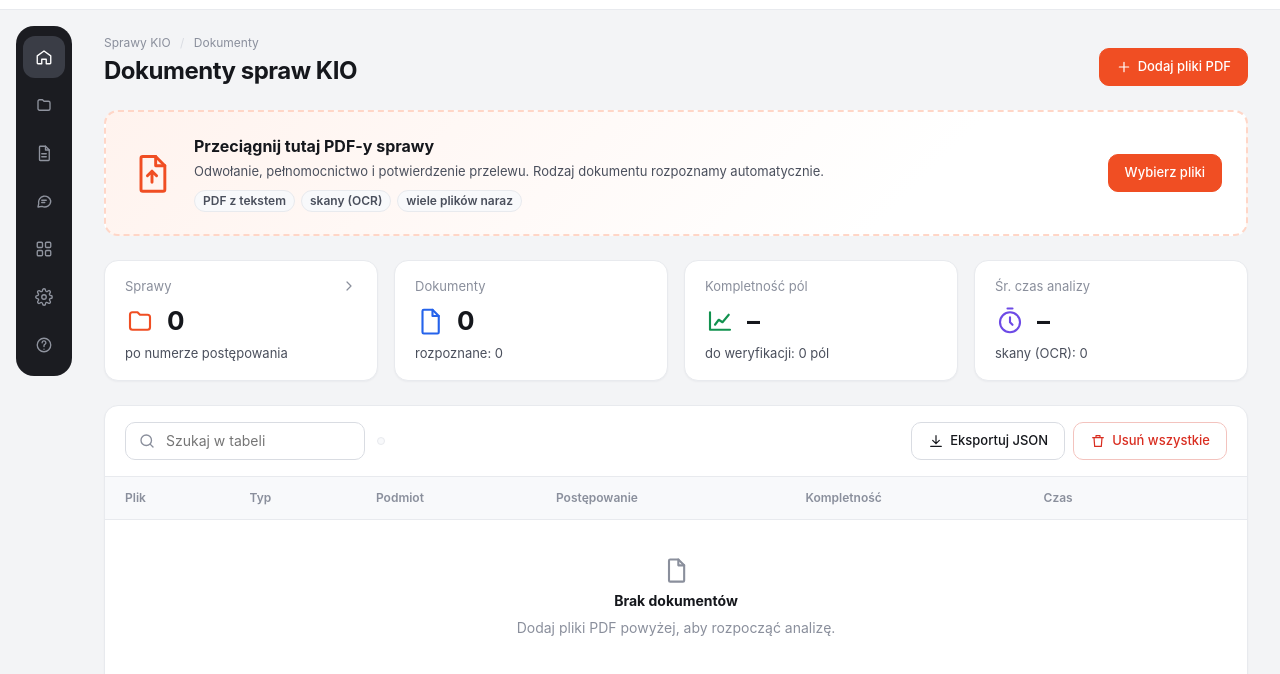
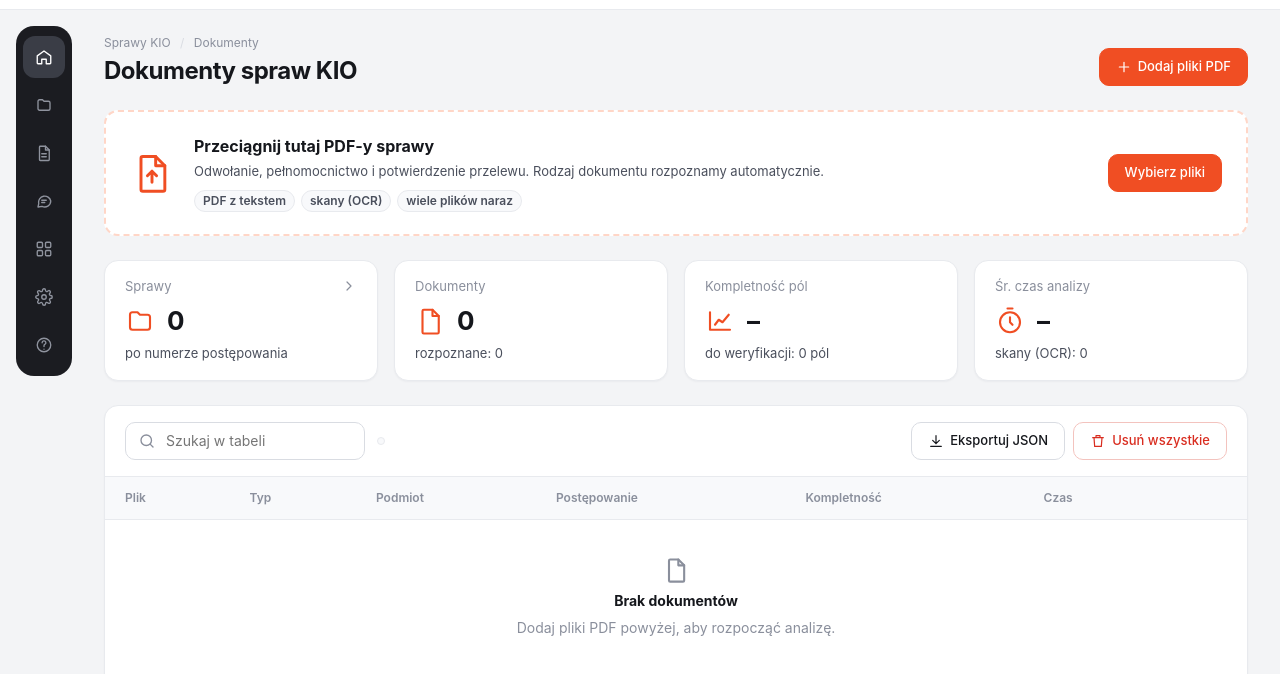
Before and after one commit to praha6248/odwolania2Json, a plain HTML site: page odwolania2json/web/static/index.html in a window 1280 px wide. Shown: the part 54-728 px from the top of the page. Drawn offline with Linux system fonts and the light colour scheme; no server answers.

Commit message:
Use one accent colour for icons and a flat drop zone
The drop zone loses its gradient background and only tints on hover. KPI
and drop zone icons share the accent colour of the primary buttons, so the
header row reads as one group instead of four unrelated colours.
Screenshots regenerated.

```diff
--- a/odwolania2json/web/static/app.css
+++ b/odwolania2json/web/static/app.css
@@ -290,7 +290,7 @@ select { height: 34px; padding: 0 28px 0 10px; border: 1px solid var(--line-stro
 .icon-btn.danger:hover { background: var(--red-soft); color: var(--red); }
 .btn:disabled { opacity: .55; cursor: not-allowed; }
 
-.dropzone { flex-direction: row; align-items: center; justify-content: flex-start; gap: 20px; margin: 0 0 24px; padding: 22px 24px; text-align: left; border: 2px dashed var(--accent-line); background: linear-gradient(135deg, var(--accent-soft), #fff 70%); border-radius: var(--r-lg); cursor: pointer; transition: border-color .15s, background .15s, transform .15s, box-shadow .15s; }
+.dropzone { flex-direction: row; align-items: center; justify-content: flex-start; gap: 20px; margin: 0 0 24px; padding: 22px 24px; text-align: left; border: 2px dashed var(--accent-line); background: var(--surface); border-radius: var(--r-lg); cursor: pointer; transition: border-color .15s, background .15s, transform .15s, box-shadow .15s; }
 .dropzone:hover { border-color: var(--accent); box-shadow: 0 6px 20px rgba(240, 78, 35, .08); }
 .dropzone.over { border-color: var(--accent); border-style: solid; background: var(--accent-soft); transform: scale(1.005); box-shadow: 0 10px 28px rgba(240, 78, 35, .15); }
 .drop-art { width: 56px; height: 56px; flex: none; display: grid; place-items: center; border-radius: 16px; background: #fff; border: 1px solid var(--accent-line); color: var(--accent); box-shadow: var(--shadow); }
@@ -505,11 +505,11 @@ select { height: 34px; padding: 0 28px 0 10px; border: 1px solid var(--line-stro
 @media (max-width: 720px) { .kpi-icon { display: grid; } .kpi-icon svg { width: 20px; height: 20px; } }
 
 .kpi-icon svg { width: 30px; height: 30px; stroke-width: 1.7; }
-.kpi-icon.blue { color: var(--blue); }
-.kpi-icon.green { color: var(--green); }
-.kpi-icon.violet { color: var(--violet); }
 .kpi-row { gap: 12px; }
 .drop-art { color: var(--accent); }
 .drop-art svg { width: 44px; height: 44px; stroke-width: 1.6; }
 .dropzone.compact .drop-art svg { width: 34px; height: 34px; }
 @media (max-width: 720px) { .kpi-icon svg { width: 24px; height: 24px; } }
+
+.kpi-icon, .kpi-icon.accent { color: var(--accent); }
+.dropzone:hover { background: var(--accent-soft); }
--- a/odwolania2json/web/static/index.html
+++ b/odwolania2json/web/static/index.html
@@ -68,17 +68,17 @@
         </button>
         <div class="kpi">
           <div class="kpi-label">Dokumenty</div>
-          <div class="kpi-row"><span class="kpi-icon blue"><svg viewBox="0 0 24 24"><path d="M7 3h7l5 5v13a1 1 0 0 1-1 1H7a1 1 0 0 1-1-1V4a1 1 0 0 1 1-1z"/><path d="M14 3v5h5"/></svg></span><span class="kpi-value" id="k-total">0</span></div>
+          <div class="kpi-row"><span class="kpi-icon accent"><svg viewBox="0 0 24 24"><path d="M7 3h7l5 5v13a1 1 0 0 1-1 1H7a1 1 0 0 1-1-1V4a1 1 0 0 1 1-1z"/><path d="M14 3v5h5"/></svg></span><span class="kpi-value" id="k-total">0</span></div>
           <div class="kpi-sub" id="k-total-sub">rozpoznane: 0</div>
         </div>
         <div class="kpi">
           <div class="kpi-label">Kompletność pól</div>
-          <div class="kpi-row"><span class="kpi-icon green"><svg viewBox="0 0 24 24"><path d="M4 19V5M4 19h16M8 15l3-4 3 2 5-6"/></svg></span><span class="kpi-value" id="k-fill">–</span></div>
+          <div class="kpi-row"><span class="kpi-icon accent"><svg viewBox="0 0 24 24"><path d="M4 19V5M4 19h16M8 15l3-4 3 2 5-6"/></svg></span><span class="kpi-value" id="k-fill">–</span></div>
           <div class="kpi-sub" id="k-review-sub">do weryfikacji: 0 pól</div>
         </div>
         <div class="kpi">
           <div class="kpi-label">Śr. czas analizy</div>
-          <div class="kpi-row"><span class="kpi-icon violet"><svg viewBox="0 0 24 24"><circle cx="12" cy="13" r="8"/><path d="M12 9v4l2 2M10 2h4"/></svg></span><span class="kpi-value" id="k-time">–</span></div>
+          <div class="kpi-row"><span class="kpi-icon accent"><svg viewBox="0 0 24 24"><circle cx="12" cy="13" r="8"/><path d="M12 9v4l2 2M10 2h4"/></svg></span><span class="kpi-value" id="k-time">–</span></div>
           <div class="kpi-sub" id="k-ocr">skany (OCR): 0</div>
         </div>
       </div>
```
Also changed, not shown: docs/screenshots/01-dokumenty.png, docs/screenshots/09-telefon-dokumenty.png.
